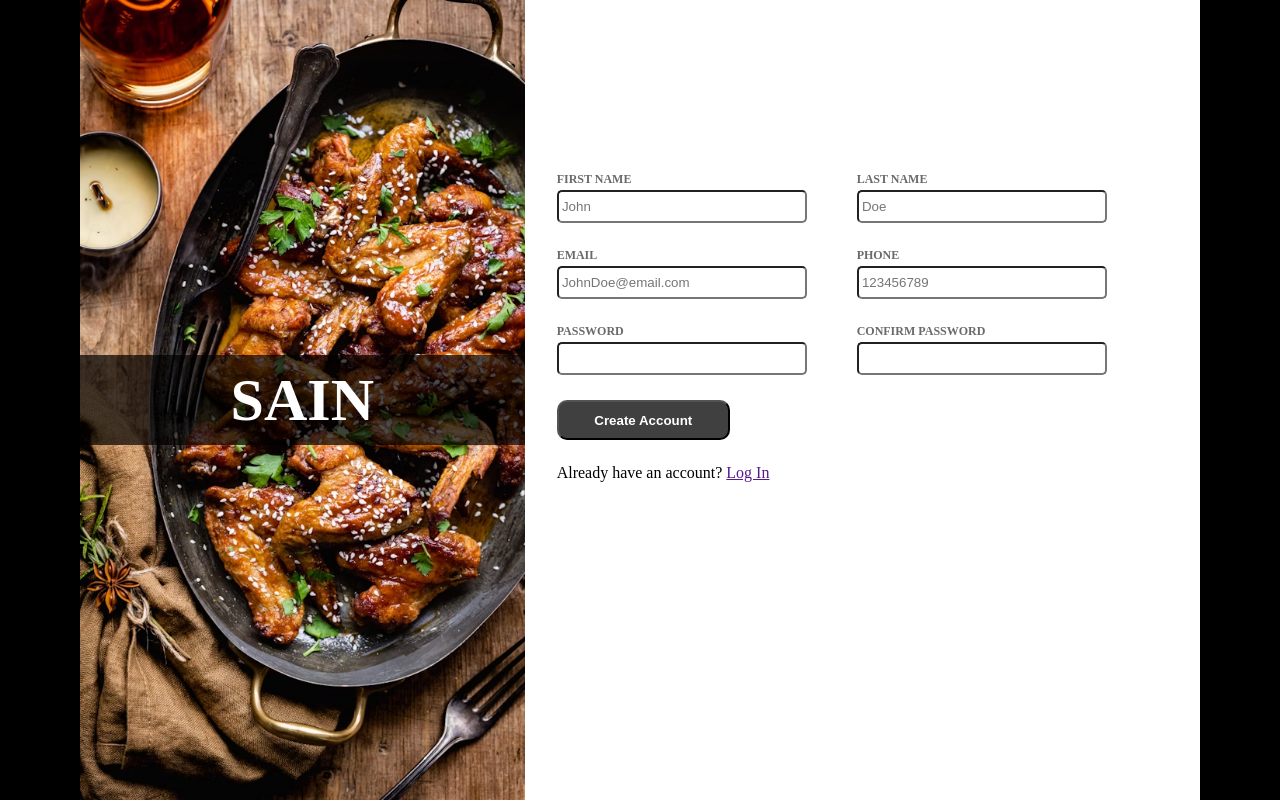
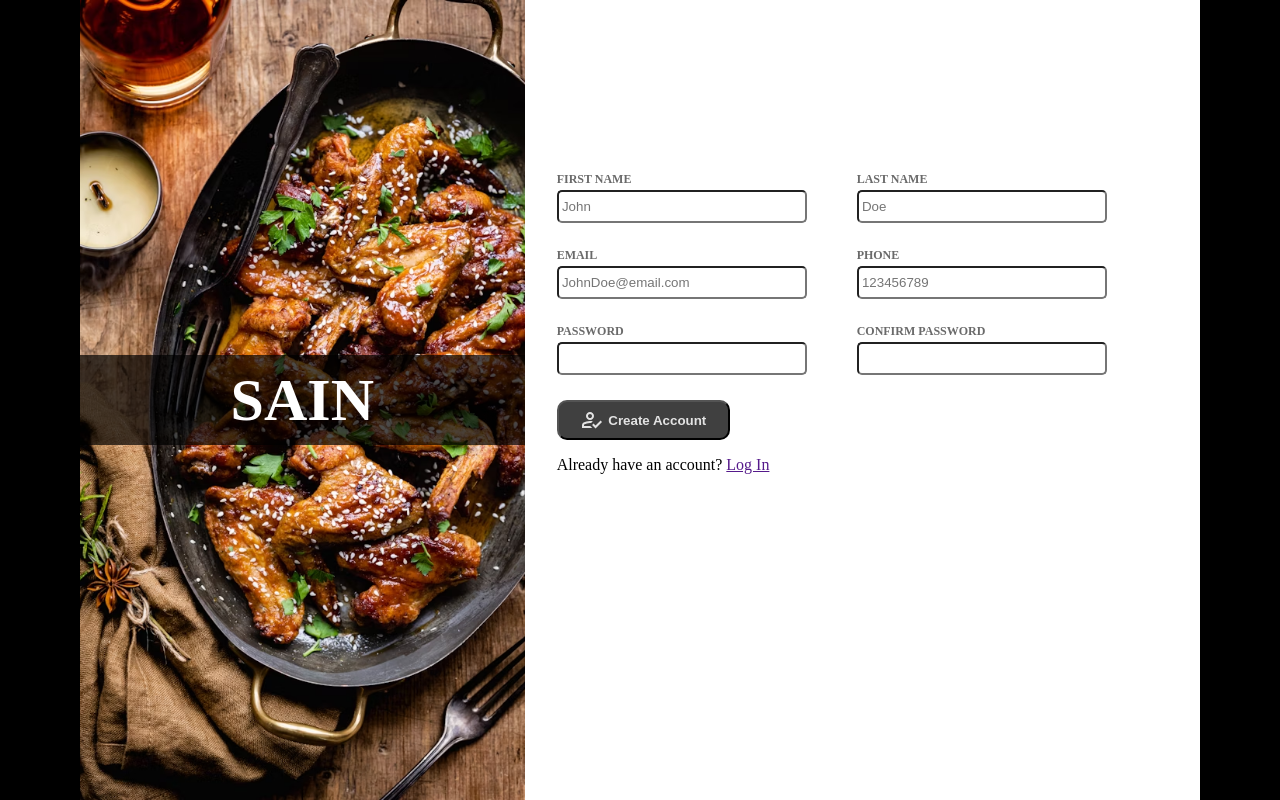
Before and after one commit to sain020/Sign-Up-Form, a plain HTML site: page index.html in a window 1280 px wide. Drawn offline with Linux system fonts and the light colour scheme.

Commit message:
Integrated svg

```diff
--- a/index.html
+++ b/index.html
@@ -42,14 +42,12 @@
             </div>
         </div>
         <div class="bottom">
-            <div>
-                <button type="submit">Create Account</button>
-            </div>
-            <div>
-                <p>
-                    Already have an account? <a href="">Log In</a>
-                </p>
-            </div>
+            <button type="submit">
+                <img src="assets/icons/how_to_reg_24dp_E3E3E3_FILL0_wght400_GRAD0_opsz24.svg">
+                Create Account</button>
+            <p>
+                Already have an account? <a href="">Log In</a>
+            </p>
         </div>
     </form>
 </body>
--- a/style.css
+++ b/style.css
@@ -15,12 +15,17 @@ input{
 
 button[type="submit"]{
     background-color: rgba(0, 0, 0, 0.75);
-    color: white;
+    color: #e3e3e3;
     font-weight: bold;
 
     height: 3em;
     width: 13em;
     border-radius: 10px;
+
+    display: flex;
+    align-items: center;
+    justify-content: center;
+    gap: 0.3em
 }
 
 body{
@@ -103,7 +108,7 @@ form .bottom{
     display: flex;
     flex-direction: column;
     align-items: top;
-    gap: 2em;
+    gap: 1em;
 }
 
 form .bottom > div{
```
